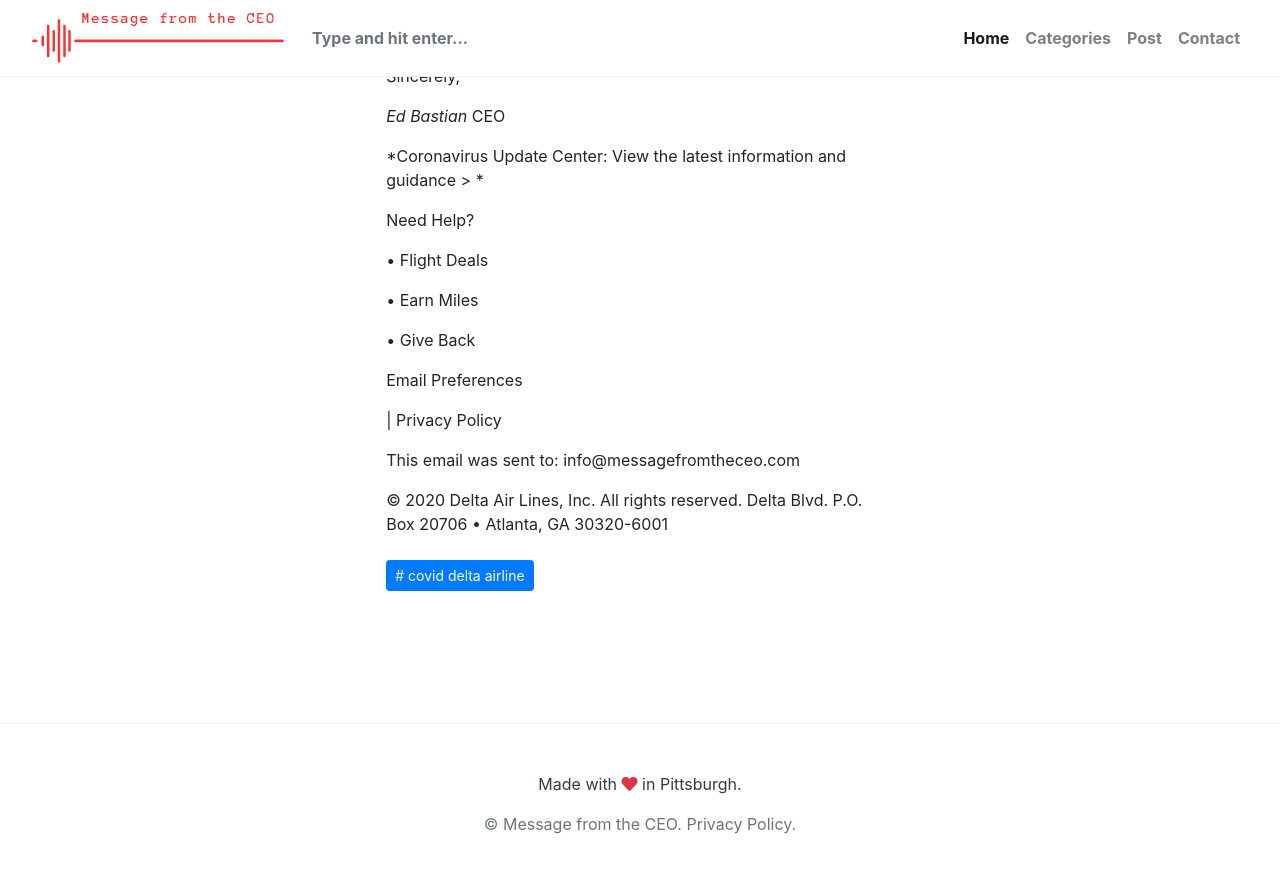
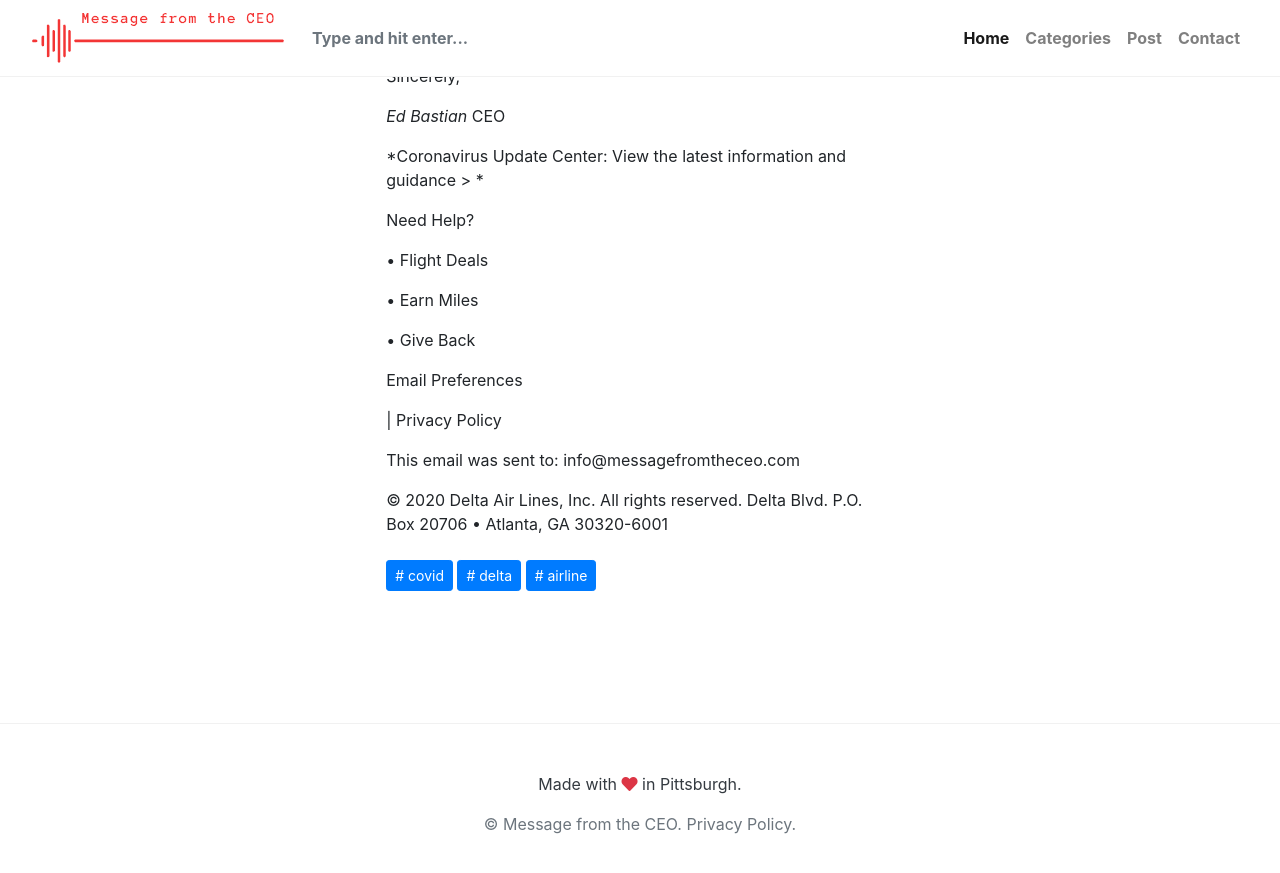
Before and after one commit to bertique/messageFromTheCEO, a Jekyll site: the page built from _posts/2020-03-17-OurCommitmentRemainsYourUpdatefromEdBastian.md, in a window 1280 px wide and 900 px high, scrolled down 3710 px. Shown: the top 873 px of the window. Built offline with Jekyll 4.4.1, drawn with Linux system fonts in a browser that asks for light colours; nearby versions of some CDN libraries; library files that are not in the unit come from our copies.

```diff
--- a/_posts/2020-03-17-OurCommitmentRemainsYourUpdatefromEdBastian.md
+++ b/_posts/2020-03-17-OurCommitmentRemainsYourUpdatefromEdBastian.md
@@ -1,7 +1,7 @@
 ---
 title:  "Our Commitment Remains: Your Update from Ed Bastian"
 metadate: "hide"
-categories: [ covid delta airline]
+categories: [ covid, delta, airline]
 image: "/assets/images/posts/OurCommitmentRemainsYourUpdatefromEdBastian_full.png"
 thumbnail: "/assets/images/posts/OurCommitmentRemainsYourUpdatefromEdBastian.png"
 ---
```
